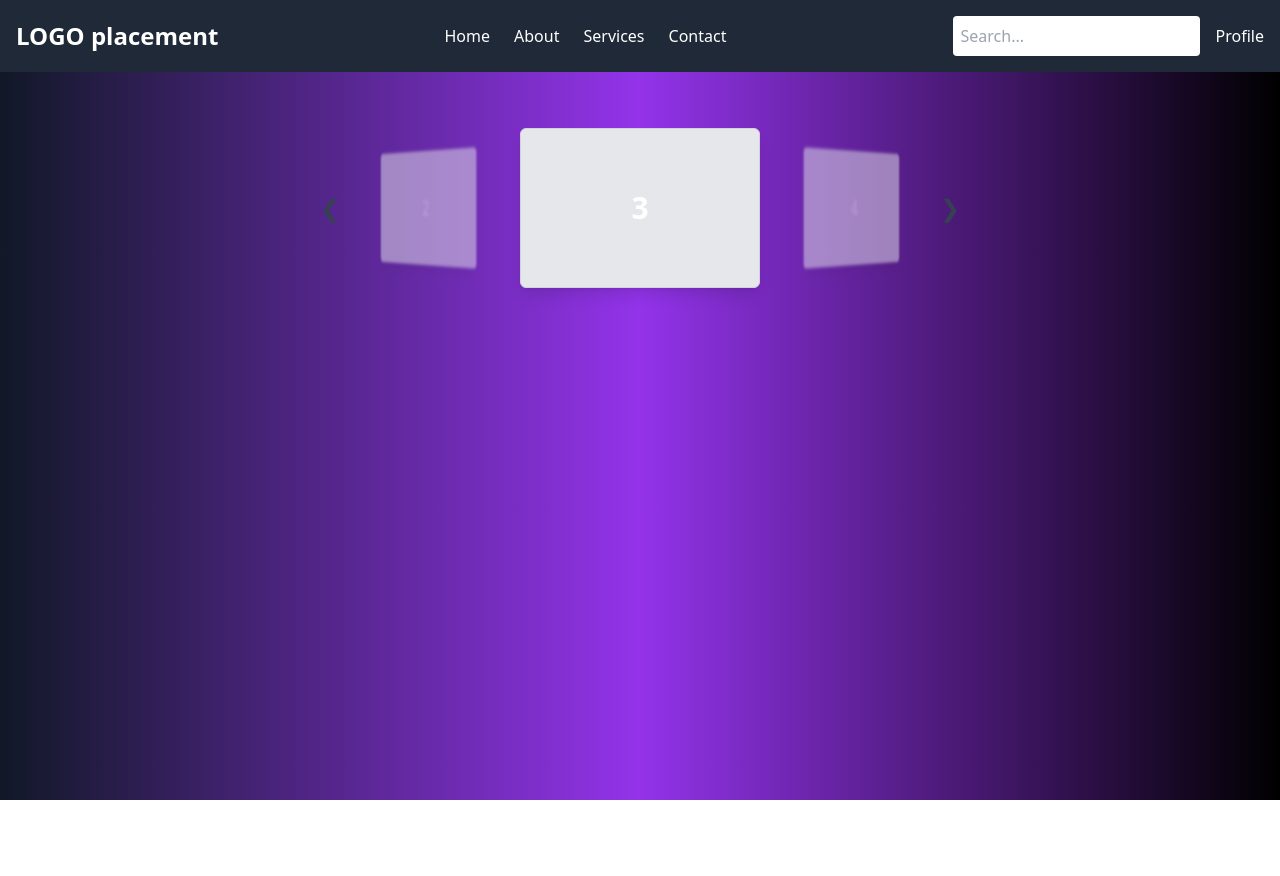
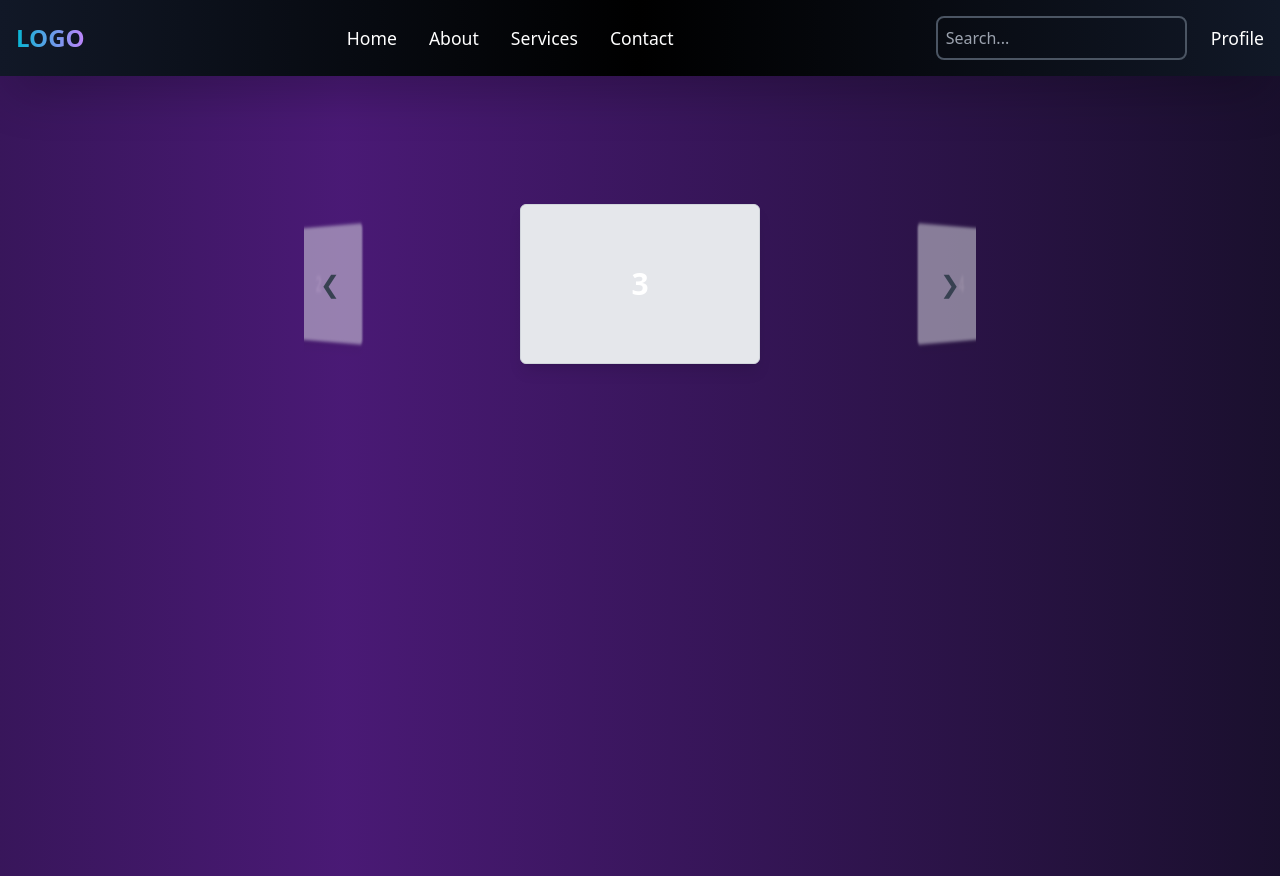
Before and after one commit to kaitchau/GenAI-Video, a React (Vite) app in the folder client/: page / in a window 1280 px wide. Before the commit the page ends 800 px from the top, so only its background shows below. Built offline with nearby package versions, Linux system fonts and the light colour scheme.

Commit message:
home.css stuff

```diff
--- a/client/src/components/Carousel.tsx
+++ b/client/src/components/Carousel.tsx
@@ -18,8 +18,8 @@ const Carousel = () => {
     if (carouselRef.current) {
       const slides = carouselRef.current.children as HTMLCollectionOf<HTMLDivElement>;
       const totalSlides = items.length;
-      const slideWidth = 300; // Adjust based on actual slide width
-      const depth = 400; // Adjust depth for 3D effect
+      const slideWidth = 450;
+      const depth = 400;
       const angle = 45; // Adjust angle for 3D effect for non-current (next, prev) slides
 
       Array.from(slides).forEach((slide, i) => {
--- a/client/src/components/Home.tsx
+++ b/client/src/components/Home.tsx
@@ -1,11 +1,28 @@
+import { useEffect } from "react";
 import Carousel from "./Carousel";
+import { gsap } from "gsap";
+import '../stylesheets/Home.css'; // Adjust the path if necessary
 
 function Home() {
+  useEffect(() => {
+    // Background gradient animation
+    gsap.to(".background", {
+      backgroundPosition: "200% 0%",
+      duration: 15,
+      ease: "linear",
+      repeat: -1,
+    });
+  }, []);
+
   return (
-    <div className="min-h-screen bg-gradient-to-r from-gray-900 via-purple-600 to-black text-white p-20">
+    <div className="relative min-h-screen overflow-hidden bg-black text-white p-20">
+      {/* Background animated gradient */}
+      <div className="absolute inset-0 bg-gradient-to-r from-gray-900 via-purple-600 to-gray-900 opacity-50 pointer-events-none background"></div>
+
+      {/* Carousel Component */}
       <Carousel />
     </div>
   );
-};
+}
 
 export default Home;
--- a/client/src/components/Navbar.tsx
+++ b/client/src/components/Navbar.tsx
@@ -1,28 +1,46 @@
 import { Link } from 'react-router-dom';
+import '../stylesheets/Navbar.css';
 
 const Navbar = () => {
   return (
-    <nav className="fixed top-0 w-full bg-gray-800 text-white p-4 flex justify-between items-center z-50">
-      <div className="text-2xl font-bold">
-        <Link to="/">LOGO placement</Link>
+    <nav className="relative fixed top-0 w-full bg-gradient-to-r from-gray-900 via-black to-gray-900 bg-opacity-75 text-white p-4 flex justify-between items-center z-50 shadow-2xl backdrop-blur-lg">
+      {/* Bubbles Animation */}
+      <div className="absolute inset-0 z-0">
+        <div className="bubble absolute"></div>
+        <div className="bubble absolute"></div>
+        <div className="bubble absolute"></div>
+        <div className="bubble absolute"></div>
       </div>
-      <ul className="flex space-x-6">
+
+      {/* Logo Section */}
+      <div className="text-2xl font-bold text-transparent bg-clip-text bg-gradient-to-r from-cyan-500 to-purple-400">
+        <Link to="/">LOGO</Link>
+      </div>
+
+      {/* Navbar Links */}
+      <ul className="flex space-x-8 z-10">
         <li>
-          <Link to="/" className="hover:text-orange-500 transition duration-300">Home</Link>
+          <Link to="/" className="tech-nav-link">Home</Link>
         </li>
         <li>
-          <Link to="/about" className="hover:text-orange-500 transition duration-300">About</Link>
+          <Link to="/about" className="tech-nav-link">About</Link>
         </li>
         <li>
-          <Link to="/services" className="hover:text-orange-500 transition duration-300">Services</Link>
+          <Link to="/services" className="tech-nav-link">Services</Link>
         </li>
         <li>
-          <Link to="/contact" className="hover:text-orange-500 transition duration-300">Contact</Link>
+          <Link to="/contact" className="tech-nav-link">Contact</Link>
         </li>
       </ul>
-      <div className="flex items-center space-x-4">
-        <input type="text" placeholder="Search..." className="p-2 rounded" />
-        <Link to="/profile" className="hover:text-orange-500 transition duration-300">Profile</Link>
+
+      {/* Search and Profile Section */}
+      <div className="flex items-center space-x-6 z-10">
+        <input
+          type="text"
+          placeholder="Search..."
+          className="bg-transparent border-2 border-gray-600 text-white p-2 rounded-lg focus:outline-none focus:border-cyan-500 transition duration-300"
+        />
+        <Link to="/profile" className="tech-nav-link">Profile</Link>
       </div>
     </nav>
   );
--- /dev/null
+++ b/client/src/stylesheets/Home.css
@@ -0,0 +1,4 @@
+.background {
+    background: linear-gradient(to right, #1a1a1a, #4b0082, #1a1a1a);
+    background-size: 200% 100%;
+  }
--- /dev/null
+++ b/client/src/stylesheets/Navbar.css
@@ -0,0 +1,66 @@
+/* Keyframes for the bubble animation */
+@keyframes float {
+    0% {
+      transform: translateY(0) scale(1);
+      opacity: 1;
+    }
+    100% {
+      transform: translateY(-100vh) scale(0.8);
+      opacity: 0;
+    }
+  }
+
+  /* Bubble styles */
+  .bubble {
+    position: absolute;
+    width: 40px;
+    height: 40px;
+    background-color: rgba(255, 255, 255, 0.1); /* Light white with transparency */
+    border-radius: 50%;
+    animation: float 6s infinite ease-in-out;
+    animation-delay: calc(0.5s * var(--i)); /* Delay each bubble’s animation */
+    opacity: 0;
+    pointer-events: none;
+  }
+
+  .bubble:nth-child(1) {
+    --i: 1;
+    top: 15%;
+    left: 5%;
+    animation-duration: 7s;
+  }
+
+  .bubble:nth-child(2) {
+    --i: 2;
+    top: 50%;
+    left: 20%;
+    animation-duration: 5s;
+  }
+
+  .bubble:nth-child(3) {
+    --i: 3;
+    top: 70%;
+    left: 60%;
+    animation-duration: 8s;
+  }
+
+  .bubble:nth-child(4) {
+    --i: 4;
+    top: 90%;
+    left: 80%;
+    animation-duration: 6s;
+  }
+
+  /* Tech navbar link style */
+  .tech-nav-link {
+    position: relative;
+    text-decoration: none;
+    font-size: 1.1rem;
+    font-weight: 500;
+    transition: all 0.3s ease;
+  }
+
+  .tech-nav-link:hover {
+    color: #00f7ff; /* Neon light blue */
+    border-bottom: 2px solid #00f7ff; /* Glowing effect */
+  }
```
Also changed, not shown: client/src/stylesheets/Carousel.css (+33 -1 lines).
